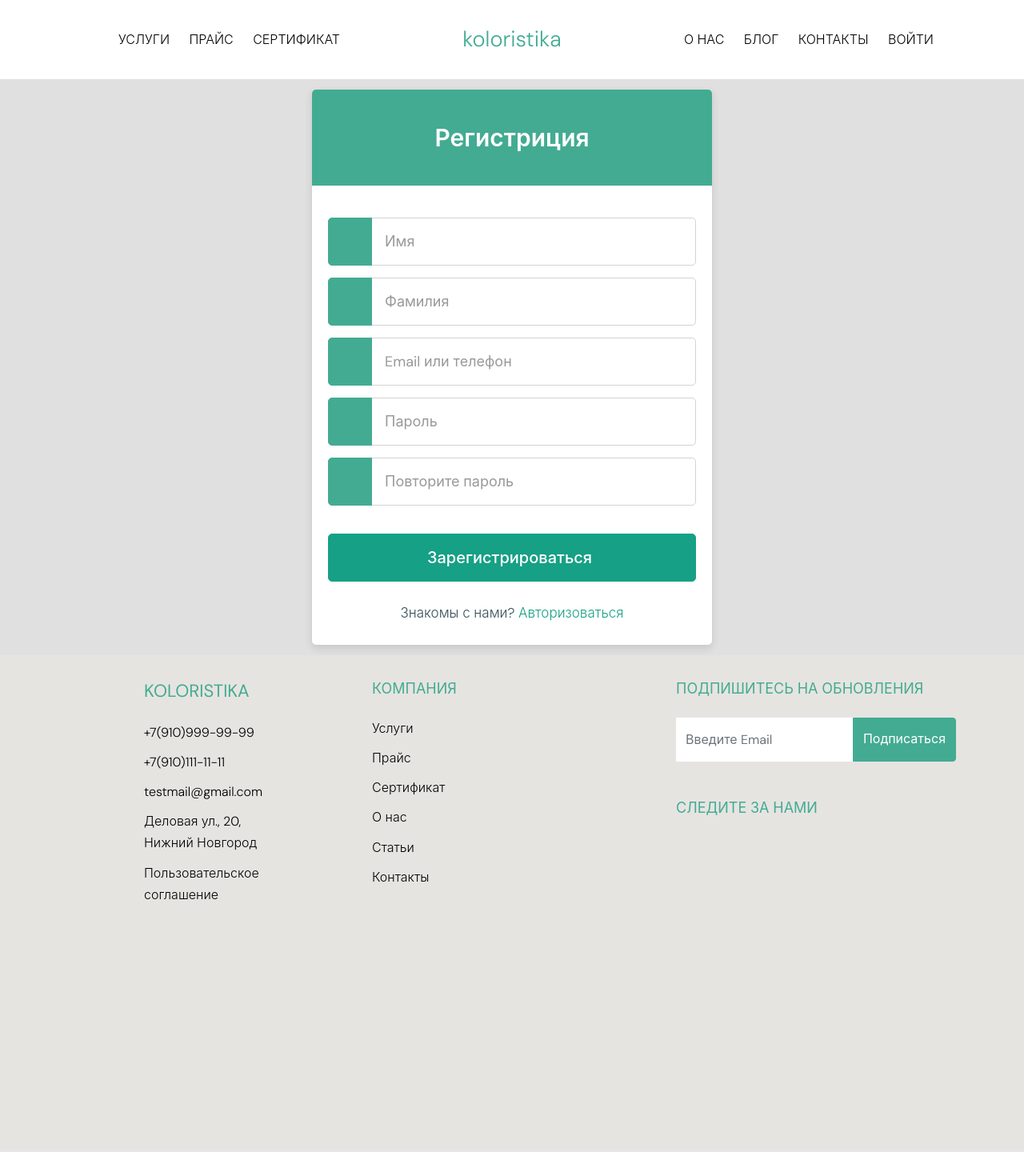
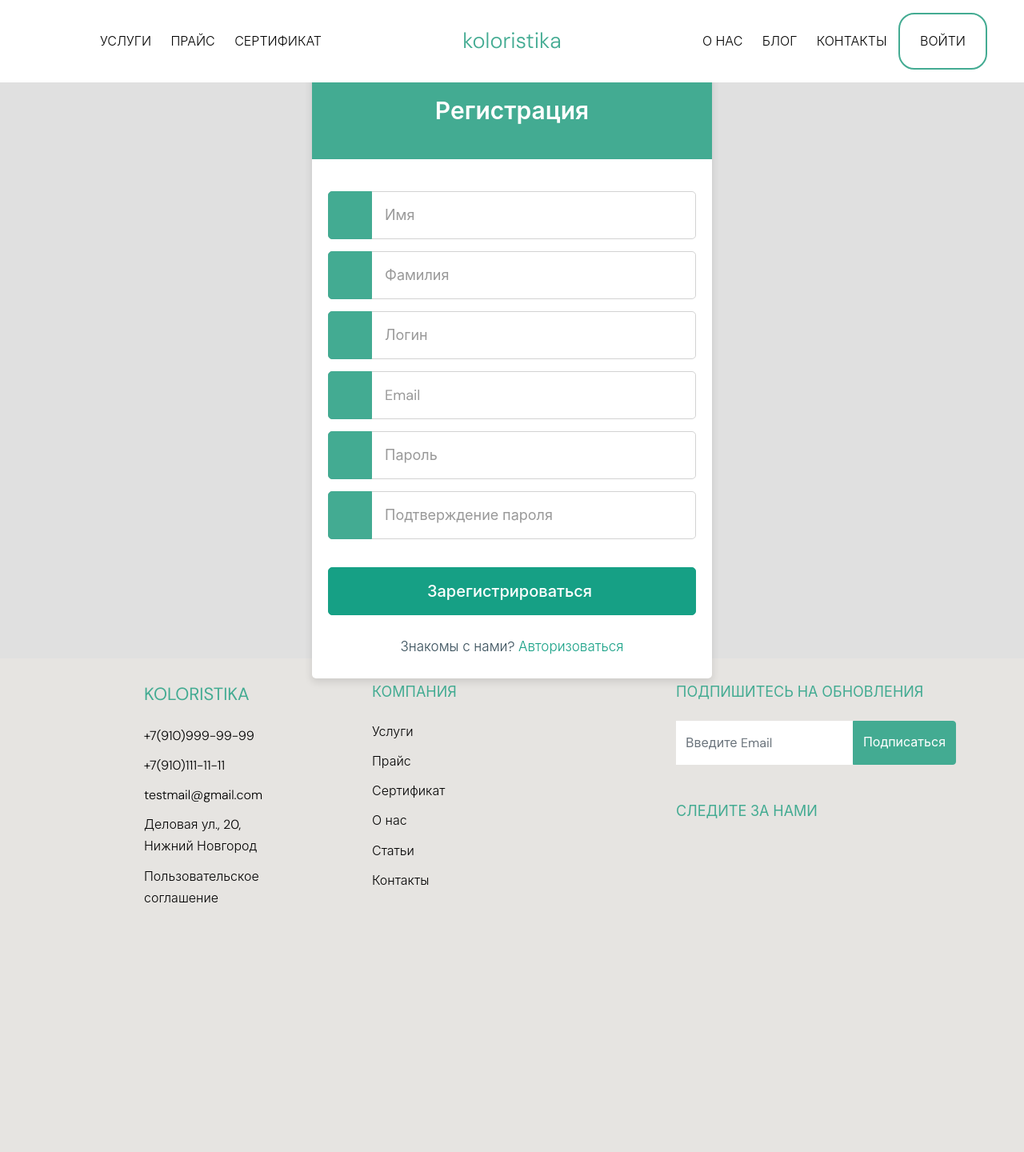
Before and after one commit to AntonSavchuk/koloristika-project, a Django app: page /user/registration/ in a window 1280 px wide. Shown: the whole page at 80% size. Before the commit the page ends 1124 px from the top, so only its background shows below. Run offline with Django 4.2, Linux system fonts and the light colour scheme; style sheets or scripts are compiled from the project's sources; parts of the project's set-up code (start-up, migrations or seed data) failed here and were passed over; some libraries are stand-ins or nearby versions.

Commit message:
registration and logout logic, styles for login btn

```diff
--- a/koloristika/settings.py
+++ b/koloristika/settings.py
@@ -142,6 +142,8 @@
     os.path.join(BASE_DIR, 'static'),  # Глобальная папка статических файлов
 ]
 
+STATIC_ROOT = os.path.join(BASE_DIR, 'staticfiles')
+
 MEDIA_URL = 'media/'
 
 MEDIA_ROOT = BASE_DIR / 'media'
--- a/main/templates/main/index.html
+++ b/main/templates/main/index.html
@@ -131,4 +131,5 @@
 </div>
 <!-- /Отзывы -->
 
+
 {% endblock content %}
--- a/services/templates/services/product.html
+++ b/services/templates/services/product.html
@@ -5,6 +5,10 @@
   {{ title }}
 {% endblock title %}
 
+
+{% block extracss %}
+    <link rel="stylesheet" href="{% static "css/product.css" %}">
+{% endblock extracss %}
 
 
 {% block content %}
--- a/static/base.html
+++ b/static/base.html
@@ -51,7 +51,7 @@
 
       <header class="site-navbar site-navbar-target bg-white" role="banner">
 
-        <div class="container">
+        <div class="container-sm">
           <div class="row align-items-center position-relative">
 
             <div class="col-lg-4">
@@ -74,10 +74,14 @@
             <div class="col-lg-4">
               <nav class="site-navigation text-left mr-auto " role="navigation">
                 <ul class="site-menu main-menu js-clone-nav ml-auto d-none d-lg-block">
-                  <li><a href="about.html" class="nav-link">О нас</a></li>
+                  <li><a href="{% url 'main:about' %}" class="nav-link">О нас</a></li>
                   <li><a href="blog.html" class="nav-link">Блог</a></li>
                   <li><a href="contact.html" class="nav-link">Контакты</a></li>
-                  <li><a href="{% url 'users:login' %}" class="nav-link">Войти</a></li>
+                  {% if not user.is_authenticated %}
+                    <li class="profile-link"><a href="{% url 'users:login' %}" class="nav-link">Войти</a></li>
+                  {% else %}
+                  <li class="profile-link"><a href="{% url 'users:login' %}" class="nav-link">Профиль</a></li>
+                  {% endif %}
                 </ul>
               </nav>
             </div>
--- a/static/css/style.css
+++ b/static/css/style.css
@@ -726,6 +726,25 @@
 
 .site-navbar .site-navigation .site-menu>li>a:hover {
   color: #43ab92;
+}
+
+.profile-link {
+  border: 2px solid #43ab92;
+  border-radius: 20px;
+  padding: 0 15px;
+  transition: all 0.3s ease-in-out;
+}
+
+.profile-link:hover {
+  background-color: #43ab92;
+}
+
+.profile-link > a {
+  color: #43ab92 !important;
+}
+
+.profile-link:hover > a {
+  color: white !important;
 }
 
 .site-navbar .site-navigation .site-menu>li.active>a {
@@ -989,6 +1008,23 @@
   color: #43ab92;
 }
 
+.login-link {
+  display: inline-block;
+  padding: 10px 20px;
+  border: 2px solid #43ab92;
+  border-radius: 25px;
+  font-size: 16px;
+  text-align: center;
+  color: #43ab92 !important;
+  transition: all 0.3s ease-in-out;
+}
+
+.login-link:hover {
+  background-color: #43ab92;
+  color: white !important;
+  box-shadow: 0px 4px 10px rgba(67, 171, 146, 0.3);
+}
+
 .site-mobile-menu .site-nav-wrap li.active>a {
   color: #43ab92;
 }
--- a/static/scss/bootstrap/_variables.scss
+++ b/static/scss/bootstrap/_variables.scss
@@ -205,11 +205,11 @@
 // Define the maximum width of `.container` for different screen sizes.
 
 $container-max-widths: (
-  sm: 540px,
-  md: 720px,
-  lg: 960px,
-  xl: 1140px
-) !default;
+  sm: 600px,
+  md: 800px,
+  lg: 1200px,
+  xl: 1500px
+);
 
 @include _assert-ascending($container-max-widths, "$container-max-widths");
 
--- a/users/forms.py
+++ b/users/forms.py
@@ -1,14 +1,45 @@
 from django import forms
 from django.contrib.auth.forms import AuthenticationForm, UserCreationForm
-
+from django.contrib.auth.hashers import check_password
 
 from .models import User
 
 
 class UserLoginForm(AuthenticationForm):
-
-    username = forms.CharField()
-    password = forms.CharField()
     class Meta:
         model = User
         fields = ['username', 'password']
+        labels = {
+            'username': 'Введите логин',
+            'password': 'Введите пароль',
+        }
+
+
+class UserRegistrationForm(UserCreationForm):
+    email = forms.EmailField(required=True)
+
+    class Meta:
+        model = User
+        fields = ['first_name', 'last_name', 'username', 'email', 'password1', 'password2']
+        labels = {
+            'first_name': 'Имя',
+            'last_name': 'Фамилия',
+            'username': 'Логин',
+            'email': 'Электронная почта',
+            'password1': 'Пароль',
+            'password2': 'Подтверждение пароля',
+        }
+
+    def email_clean(self):
+        email = self.cleaned_data.get('email')
+        if User.objects.filter(email=email).exists():
+            raise forms.ValidationError('Этот e-mail уже используется.')
+        return email
+
+    def clean_password1(self):
+        password = self.cleaned_data.get('password1')
+        existing_users = User.objects.all()
+        for user in existing_users:
+            if check_password(password, user.password):
+                raise forms.ValidationError('Этот пароль уже существует. Попробуйте другой.')
+        return password
--- a/users/models.py
+++ b/users/models.py
@@ -4,6 +4,7 @@
 
 
 class User(AbstractUser):
+    email = models.EmailField(unique=True)
     image = models.ImageField(
         upload_to='user_images/', blank=True, null=True, verbose_name='Аватар'
     )
--- a/users/templates/users/registration.html
+++ b/users/templates/users/registration.html
@@ -12,28 +12,28 @@
 {% block content %}
 <div class="login-section">
   <div class="wrapper">
-    <div class="title"><span>Регистриция</span></div>
-    <form action="#">
-      <div class="row">
-        <i class="fas fa-user"></i>
-        <input type="text" placeholder="Имя" required />
-      </div>
-      <div class="row">
-        <i class="fa-regular fa-user"></i>
-        <input type="text" placeholder="Фамилия" required />
-      </div>
-      <div class="row">
-        <i class="fa-regular fa-user"></i>
-        <input type="text" placeholder="Email или телефон" required />
-      </div>
-      <div class="row">
-        <i class="fas fa-lock"></i>
-        <input type="password" placeholder="Пароль" required />
-      </div>
-      <div class="row">
-        <i class="fas fa-lock"></i>
-        <input type="password" placeholder="Повторите пароль" required />
-      </div>
+    <div class="title"><span>Регистрация</span></div>
+    <form action="{% url 'users:registration' %}" method="post">
+      {% csrf_token %}
+
+      {% if form.non_field_errors %}
+        {% for error in form.non_field_errors %}
+          <p style="color: red;">{{ error }}</p>
+        {% endfor %}
+      {% endif %}
+
+      {% for field in form %}
+        <div class="row">
+          <i class="fas fa-user"></i>
+          <input id="id_{{ field.name }}" name="{{ field.name }}"
+                value="{{ field.value|default_if_none:'' }}"
+                type="{% if 'password' in field.name %}password{% else %}{{ field.field.widget.input_type }}{% endif %}"
+                placeholder="{{ field.label }}" required />
+        </div>
+        {% for error in field.errors %}
+          <p style="color: red;">{{ error }}</p>
+        {% endfor %}
+      {% endfor %}
       <div class="row button">
         <input type="submit" value="Зарегистрироваться" />
       </div>
--- a/users/views.py
+++ b/users/views.py
@@ -1,9 +1,9 @@
 from django.http import HttpResponseRedirect
-from django.shortcuts import render
+from django.shortcuts import redirect, render
 from django.contrib import auth
 from django.urls import reverse
 
-from .forms import UserLoginForm
+from .forms import UserLoginForm, UserRegistrationForm
 
 def login(request):
     if request.method == 'POST':
@@ -26,8 +26,18 @@
 
 
 def registration(request):
+    if request.method == 'POST':
+        form = UserRegistrationForm(data=request.POST)
+        if form.is_valid():
+            form.save()
+            user = form.instance
+            auth.login(request, user)
+            return HttpResponseRedirect(reverse('main:index'))
+    else:
+        form = UserRegistrationForm()
     context = {
         'title': 'Home - Регистрация',
+        'form': form,
     }
     return render(request, 'users/registration.html', context)
 
@@ -40,4 +50,5 @@
 
 
 def logout(request):
-    ...
+    auth.logout(request)
+    return redirect(reverse('main:index'))
```
Also changed, not shown: users/templates/users/login.html (+17 -11 lines), users/migrations/0002_alter_user_options.py (added), users/migrations/0003_alter_user_email.py (added).
